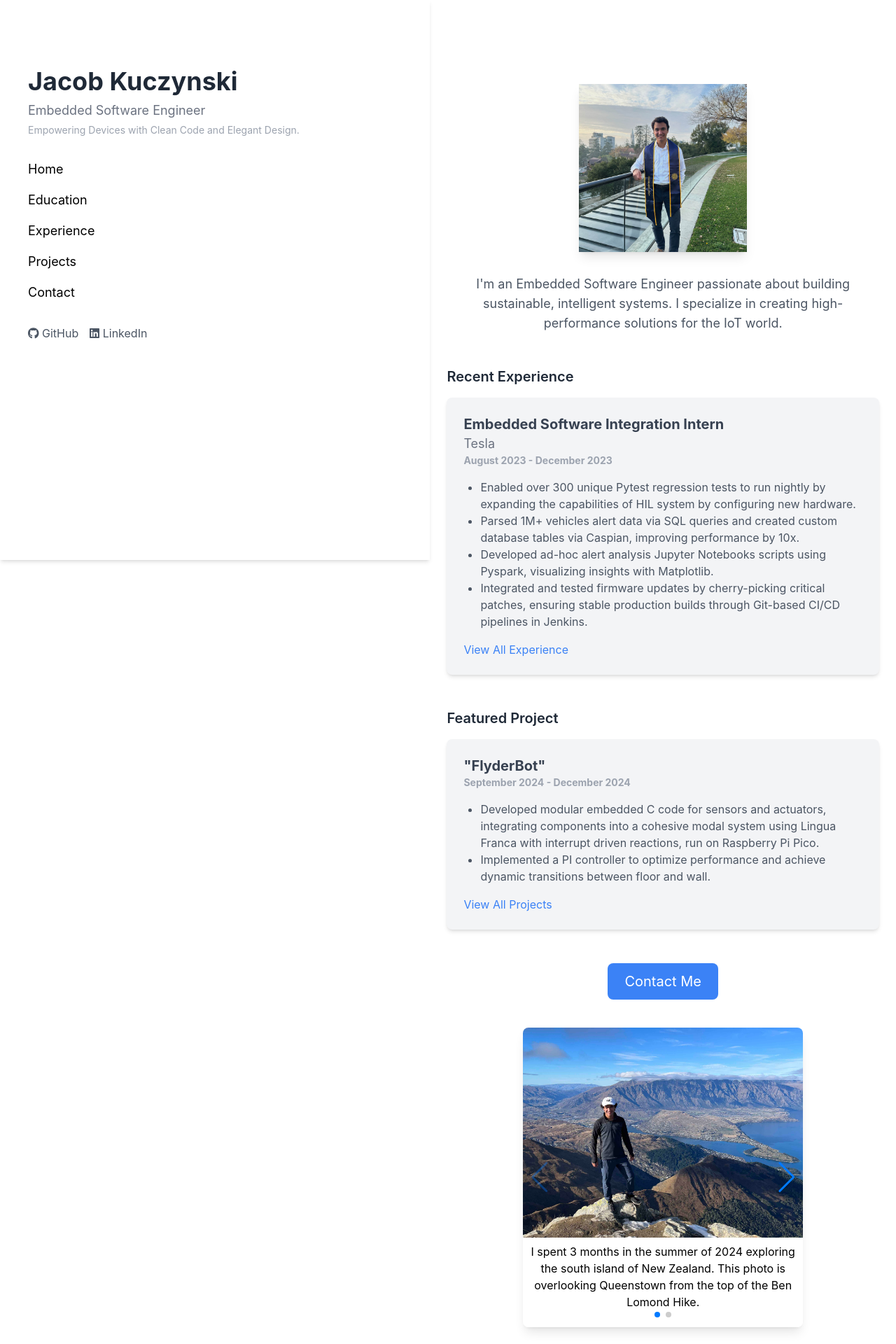
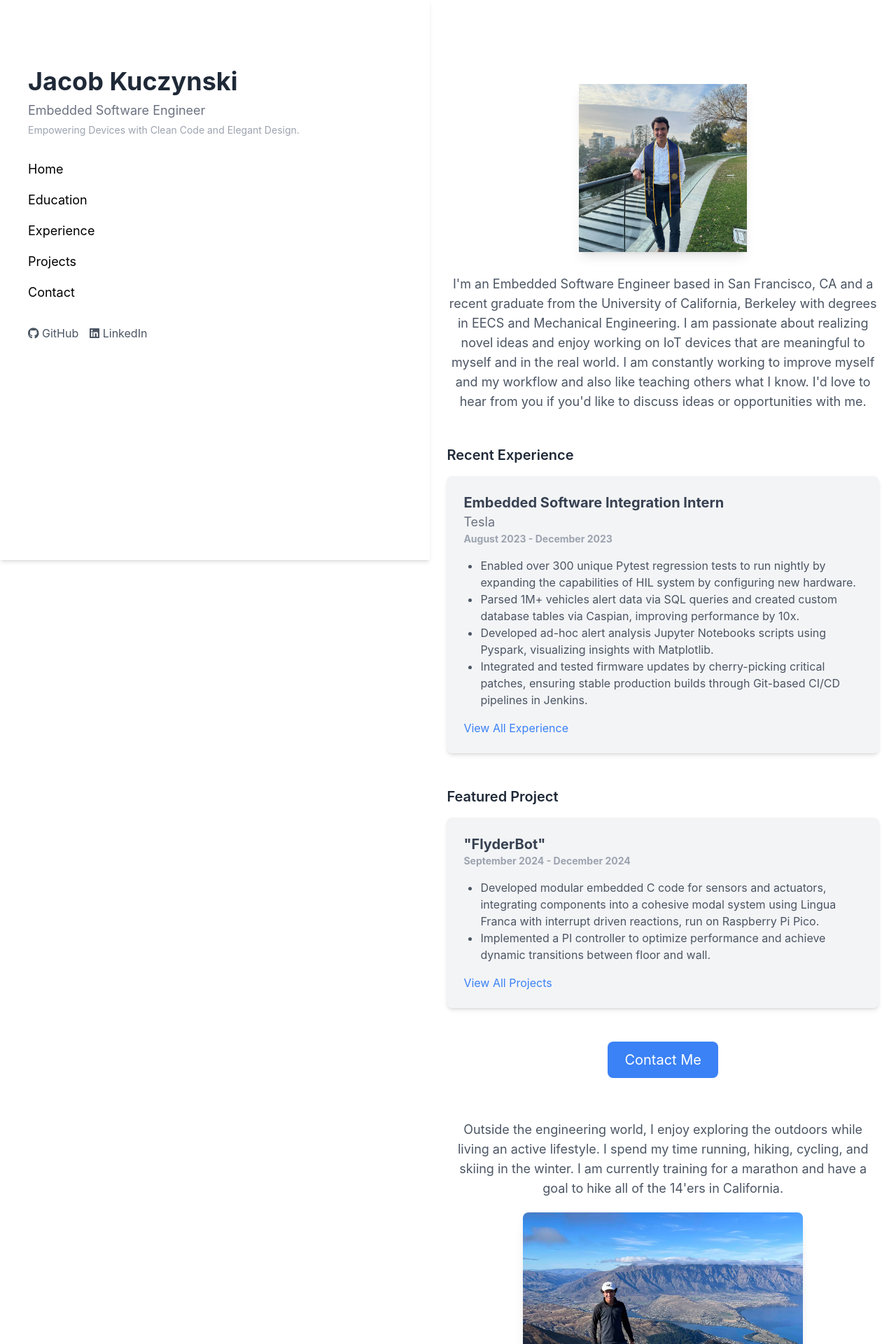
Before and after one commit to jkucz01/portfolio-website, a React (Create React App) app: page / in a window 1280 px wide. Shown: the top 1920 px of the page at 70% size. Built offline with nearby package versions, Linux system fonts and the light colour scheme.

Commit message:
updated text on home screen

```diff
--- a/src/pages/Home.js
+++ b/src/pages/Home.js
@@ -17,7 +17,12 @@ export default function Home() {
         </section>
       <section className="mb-12 text-center">
         <p className="text-lg text-gray-600">
-          I&#39;m an Embedded Software Engineer passionate about building sustainable, intelligent systems. I specialize in creating high-performance solutions for the IoT world.
+          I&#39;m an Embedded Software Engineer based in San Francisco,
+          CA and a recent graduate from the University of California, Berkeley with degrees
+          in EECS and Mechanical Engineering.  I am passionate about realizing novel ideas and
+          enjoy working on IoT devices that are meaningful to myself and in the real world.  I am constantly
+          working to improve myself and my workflow and also like teaching others what I know.  I&#39;d love to hear
+          from you if you&#39;d like to discuss ideas or opportunities with me.
         </p>
       </section>
 
@@ -66,7 +71,12 @@ export default function Home() {
       <section className="text-center">
         <ContactButton />
       </section>
-      <section className="py-10 mx-auto">
+      <section className="py-10 mx-auto text-center">
+        <p className="text-lg text-gray-600 py-5">
+          Outside the engineering world, I enjoy exploring the outdoors while living an active lifestyle.
+          I spend my time running, hiking, cycling, and skiing in the winter. I am currently training for
+          a marathon and have a goal to hike all of the 14&#39;ers in California.
+        </p>
         <HomePageSlideshow />
       </section>
     </div>
```
